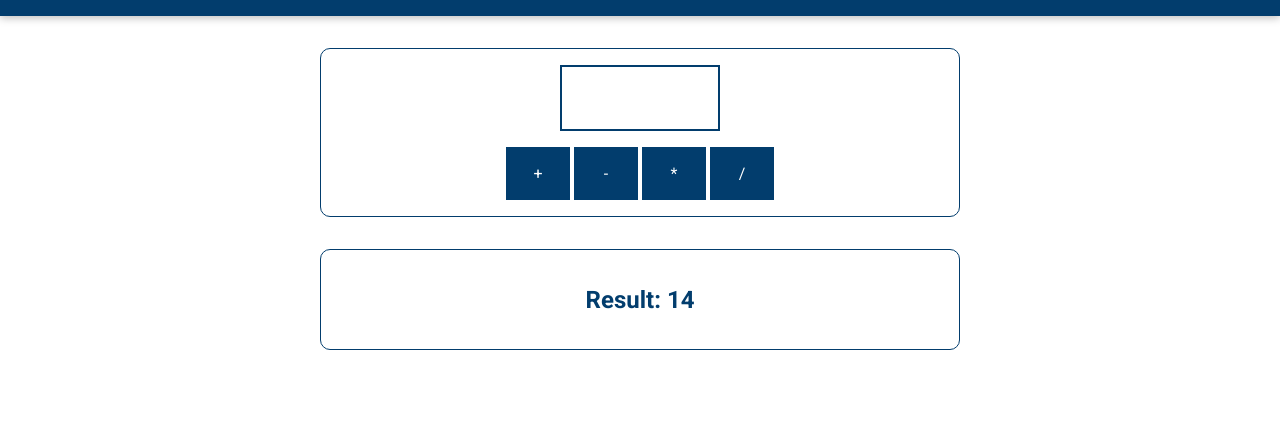
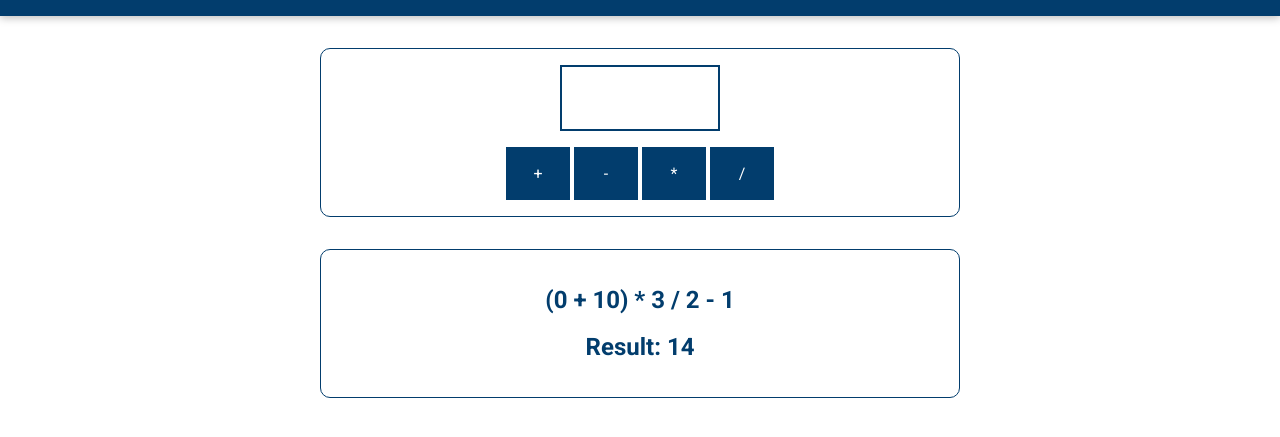
Before and after one commit to Mh291093/jsCourseByMax, a plain HTML site: page index.html in a window 1280 px wide. Shown: the part 97-534 px from the top of the page. Drawn offline with Linux system fonts and the light colour scheme.

Commit message:
video23&24

```diff
--- a/assets/scripts/app.js
+++ b/assets/scripts/app.js
@@ -1,5 +1,9 @@
-let currentResult = 0;
+const defaultResult = 0;
 
-currentResult = (currentResult + 10) * 3 / 2 -1;
+let currentResult = defaultResult;
 
-outputResult(currentResult, "");
+currentResult = (currentResult + 10) * 3 / 2 - 1;
+
+let calculationDescription = "(" + defaultResult + " + 10) * 3 / 2 - 1";
+
+outputResult(currentResult, calculationDescription);
--- a/index.html
+++ b/index.html
@@ -31,5 +31,6 @@
     </section>
     <script src="assets/scripts/vendor.js"></script>
     <script src="assets/scripts/app.js"></script>
+    <script src="assets/scripts/notes.js"></script>
   </body>
 </html>
```
Also changed, not shown: assets/scripts/notes.js (+16 -0 lines).
